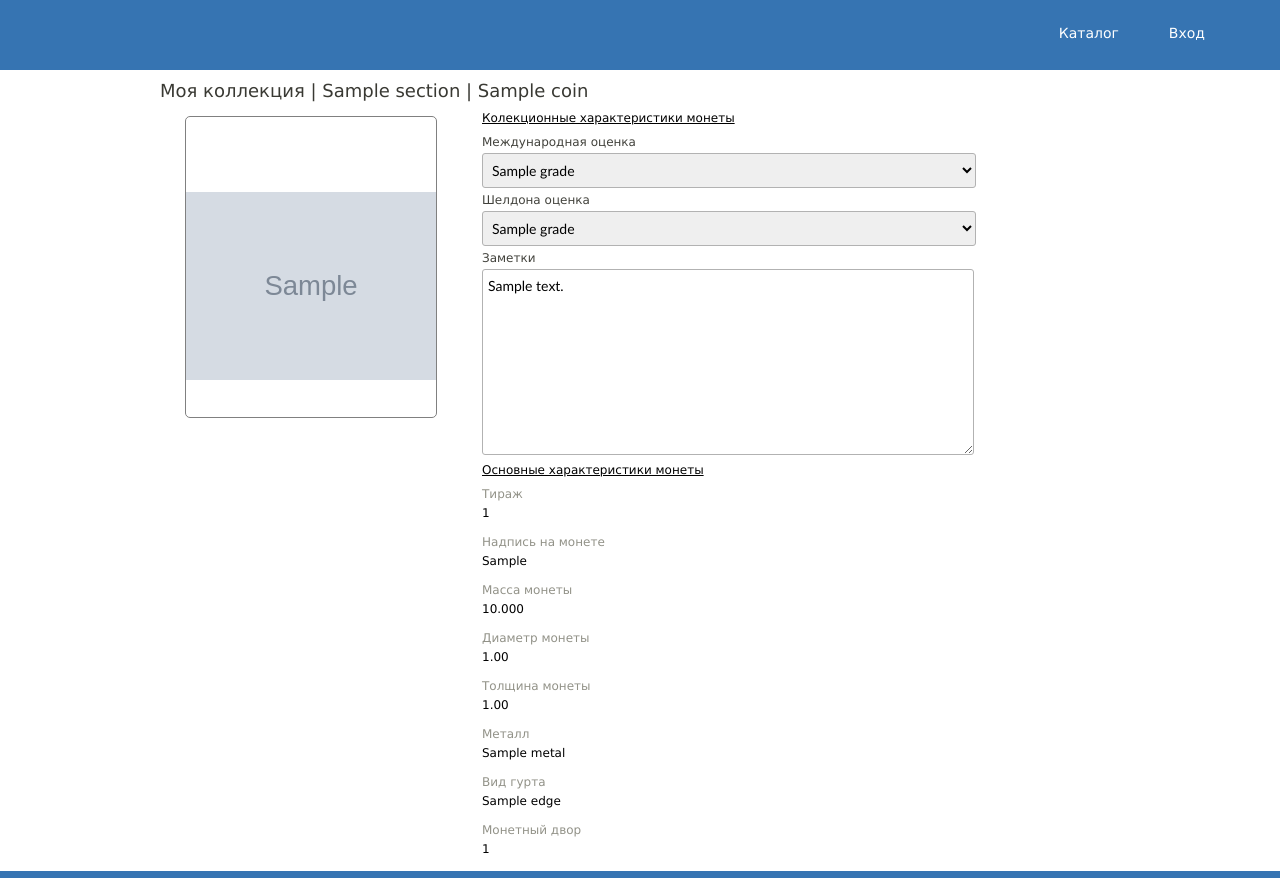
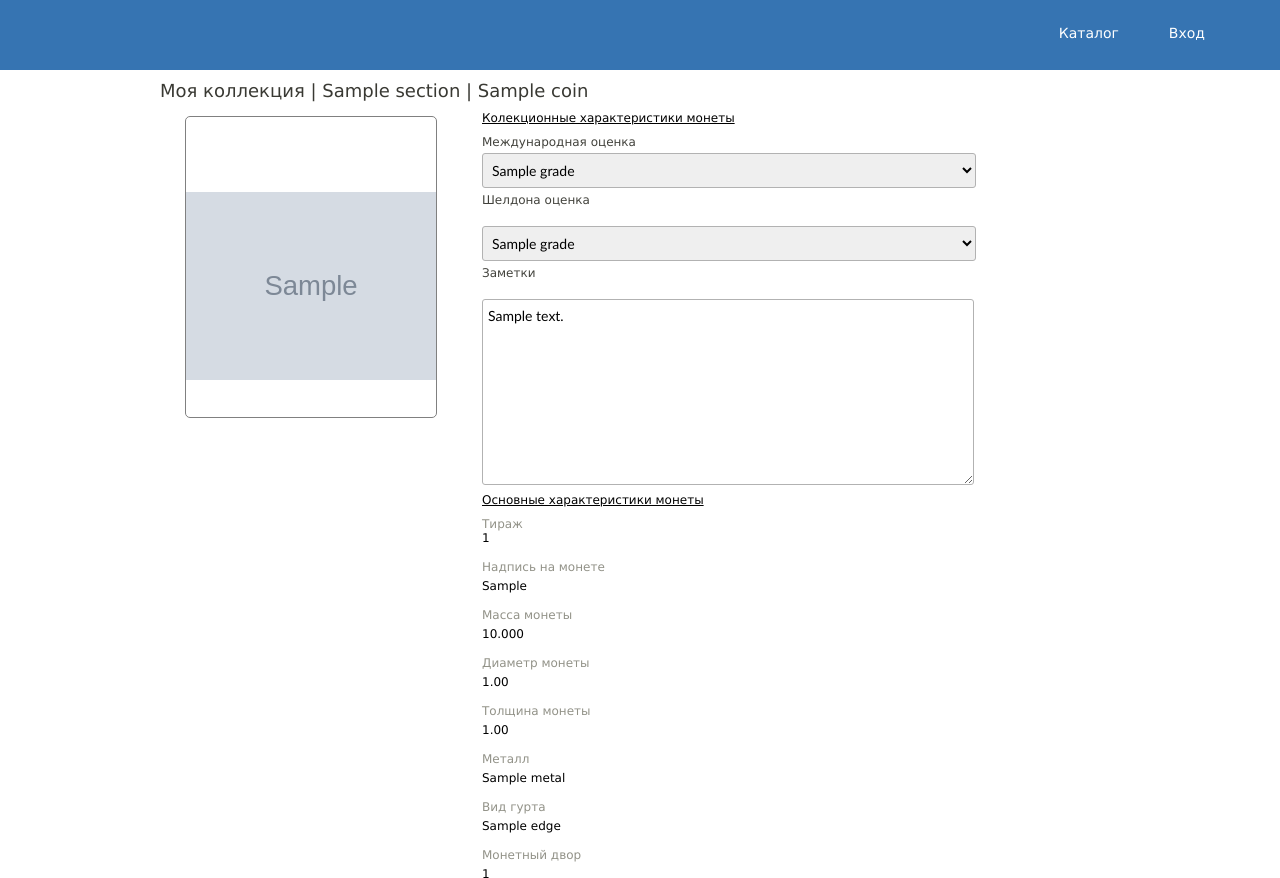
Before and after one commit to khmaksim/CollectionCoin, a Django app: page /collection/1/1/1 in a window 1280 px wide. Shown: the top 878 px of the page. Run offline with Django 3.2, Linux system fonts and the light colour scheme; tables that the repository leaves empty hold one stand-in row (values such as "Sample post"); grey boxes marked "Sample" are stand-in pictures; style sheets or scripts are compiled from the project's sources.

Commit message:
In Settings add app feedback. In Url add url for app feedback. Move scss files to parent directory styles. In styles Form changed basic style for form and elements.

```diff
--- a/collection/form.py
+++ b/collection/form.py
@@ -1,5 +1,3 @@
-__author__ = 'kolobok'
-
 from django.forms import ModelForm
 from django.forms.widgets import TextInput, SelectMultiple, Select
 from collection.models import Coin, Collection
--- a/collection/settings.py
+++ b/collection/settings.py
@@ -44,6 +44,7 @@ INSTALLED_APPS = (
     'registration',
     'collection',
     'user_account',
+    'feedback',
 )
 
 MIDDLEWARE_CLASSES = (
--- a/collection/urls.py
+++ b/collection/urls.py
@@ -26,6 +26,7 @@ urlpatterns = [
     url(r'^$', main),
     url(r'^admin/', include(admin.site.urls)),
     url(r'^', include('user_account.urls', namespace='user_account', app_name='user_account')),
+    url(r'^', include('feedback.urls', namespace='feedback', app_name='feedback')),
     url(r'^collection/$', my_collection, name='collection'),
     url(r'^collection/(?P<id_section>[0-9]+)/$', section_collection, name='section_collection'),
     url(r'^collection/([0-9]+)/([0-9]+)/(?P<id_collection>[0-9]+)$', coin_collection, name='coin_collection'),
--- a/static/css/scss/forms.scss
+++ /dev/null
@@ -1,30 +0,0 @@
-@import "vars";
-
-input:not([type="checkbox"]){
-  	border: 1px solid $border-color;
-    box-sizing : content-box;
-    border-radius: 3px;
-}
-input:not([type="checkbox"]):active,
-input:not([type="checkbox"]):focus{
-	border: 1px solid rgba(91, 90, 90, 0.7);
-	background: rgba(238, 236, 240, 0.2);
-}
-label{
-	color: $text-color;
-	position: relative;
-}
-#detail input,
-#detail select,
-#detail textarea{
-	width: 100%;
-	margin: 4px 0 5px 0;
-	padding: 7px 5px 7px 5px;
-	border: 1px solid rgb(178, 178, 178);
-    border-radius: 3px;
-    font-family: "Trebuchet MS";
-    font-size: 14px;
-}
-#detail select{
-    width: 103%;
-}
--- /dev/null
+++ b/static/styles/scss/forms.scss
@@ -0,0 +1,64 @@
+@import 'vars';
+
+form {
+    h2 {
+        text-align: center;
+        padding-bottom: 10px;
+    }
+    p {
+        margin-bottom: 15px;
+
+        label{
+            color: $text-color;
+            position: relative;
+        }
+    }
+    p:first-child {
+        margin: 0px;
+    }
+    input:not([type="checkbox"]) {
+        border: 1px solid $border-color;
+        box-sizing : content-box;
+        border-radius: 3px;
+    }
+    input:not([type="checkbox"]):active,
+    input:not([type="checkbox"]):focus {
+        border: 1px solid rgba(91, 90, 90, 0.7);
+        background: rgba(238, 236, 240, 0.2);
+    }
+    input:not([type="checkbox"]) {
+        width: 98%;
+        margin-top: 4px;
+        padding: 10px 5px 10px 5px;
+    }
+    input,
+    select,
+    textarea {
+        margin: 4px 0 5px 0;
+        padding: 7px 5px 7px 5px;
+        border: 1px solid rgb(178, 178, 178);
+        border-radius: 3px;
+        font-family: "Trebuchet MS";
+        font-size: 14px;
+    }
+}
+
+#feedback {
+    margin: 0 auto;
+    width: 600px;
+
+    textarea {
+        width: 98%;
+        resize: none;
+    }
+}
+
+#detail {
+    input,
+    textarea {
+        width: 100%;
+    }
+    select{
+        width: 103%;
+    }
+}
--- a/templates/base.html
+++ b/templates/base.html
@@ -4,7 +4,7 @@
     <meta charset="utf-8">
     <title>{% block title %}Коллекция{% endblock %}</title>
     {% load staticfiles %}
-    <link rel="stylesheet" type="text/css" href="{% static 'css/main.css' %}" />
+    <link rel="stylesheet" type="text/css" href="{% static 'styles/css/main.css' %}" />
     {% block css %}{% endblock %}
     <script type="text/javascript" src="{% static 'js/jquery-2.1.4.min.js' %}"></script>
     {% block js %}{% endblock %}
@@ -38,6 +38,7 @@
             <img src="{% static 'images/iconmonstr-twitter-1-32.png' %}">
         </div>
         <ul id="footer_nav">
+            <li><a href="{% url 'feedback:feedback' %}">Обратная связь</a></li>
             <li><a href="{% url 'user_account:user_agreement' %}" target="_blank">Пользовательское соглашение</a></li>
             <li>&copy;&nbsp;2016 CoinCollections</li>
         </ul>
--- a/templates/coin.html
+++ b/templates/coin.html
@@ -5,7 +5,7 @@
 {% load staticfiles %}
 
 {% block css %}
-<link type="text/css" rel="stylesheet" href="{% static 'css/smslider.css' %}"/>
+<link type="text/css" rel="stylesheet" href="{% static 'styles/css/smslider.css' %}"/>
 {% endblock %}
 
 {% block js %}
--- a/templates/coin_collection.html
+++ b/templates/coin_collection.html
@@ -5,7 +5,7 @@
 {% load staticfiles %}
 
 {% block css %}
-<link type="text/css" rel="stylesheet" href="{% static 'css/smslider.css' %}"/>
+<link type="text/css" rel="stylesheet" href="{% static 'styles/css/smslider.css' %}"/>
 {% endblock %}
 
 {% block js %}
--- a/user_account/static/user_account/css/scss/profile.scss
+++ b/user_account/static/user_account/css/scss/profile.scss
@@ -1,4 +1,4 @@
-@import '../../../../../static/css/scss/vars';
+@import '../../../../../static/styles/scss/vars';
 
 #profile {
     margin: 0 auto;
```
Also changed, not shown: static/styles/css/smslider.css (renamed from static/css/smslider.css), static/styles/scss/base.scss (renamed from static/css/scss/base.scss), static/styles/scss/buttons.scss (renamed from static/css/scss/buttons.scss), static/styles/scss/footer.scss (renamed from static/css/scss/footer.scss), static/styles/scss/header.scss (renamed from static/css/scss/header.scss), static/styles/scss/main.scss (renamed from static/css/scss/main.scss), static/styles/scss/navigate.scss (renamed from static/css/scss/navigate.scss), static/styles/scss/vars.scss (renamed from static/css/scss/vars.scss).
